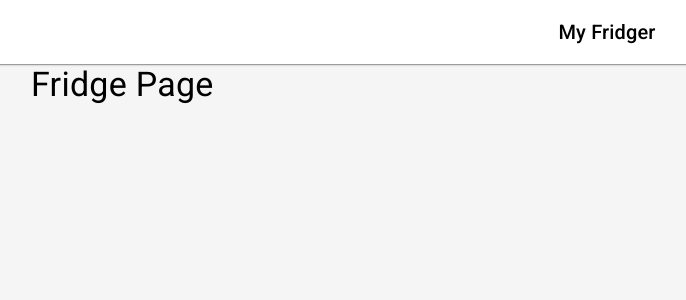
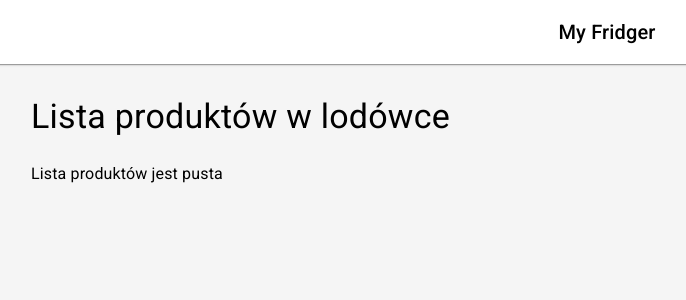
Before and after one commit to LukeZyte/my-fridger, a React (Vite) app: page /fridge in a window 1280 px wide. Shown: the top 300 px of the page, without its empty margins (33-719 px from the left). Built offline with nearby package versions, Linux system fonts and the light colour scheme.

Commit message:
added prod list

```diff
--- a/src/components/HeaderBar.tsx
+++ b/src/components/HeaderBar.tsx
@@ -1,5 +1,4 @@
-import { AppBar, Toolbar, Typography, Button } from "@mui/material";
-import { Link } from "react-router-dom";
+import { AppBar, Toolbar, Typography } from "@mui/material";
 
 export default function HeaderBar() {
   return (
--- /dev/null
+++ b/src/components/ProductItem.tsx
@@ -0,0 +1,23 @@
+import { Card, CardContent, Typography, Box } from "@mui/material";
+import type { Product } from "../model/Product";
+
+interface Props {
+  product: Product;
+}
+
+export default function ProductItem({ product }: Props) {
+  return (
+    <Card sx={{ mb: 2 }}>
+      <CardContent>
+        <Box sx={{ display: "flex", justifyContent: "space-between" }}>
+          <Typography variant="h6">{product.name}</Typography>
+          <Typography variant="body2">x{product.amount}</Typography>
+        </Box>
+
+        <Typography variant="body2" color="text.secondary">
+          Exp: {product.expirationDate.toLocaleDateString()}
+        </Typography>
+      </CardContent>
+    </Card>
+  );
+}
--- a/src/layout/MainLayout.tsx
+++ b/src/layout/MainLayout.tsx
@@ -7,7 +7,7 @@ export default function MainLayout() {
     <Box sx={{ minHeight: "100vh", bgcolor: "#f5f5f5" }}>
       <HeaderBar />
       <Container maxWidth="lg">
-        <Box mt={4}>
+        <Box sx={{ mt: 4 }}>
           <Outlet />
         </Box>
       </Container>
--- a/src/main.tsx
+++ b/src/main.tsx
@@ -2,6 +2,7 @@ import { StrictMode } from "react";
 import { createRoot } from "react-dom/client";
 import "./index.css";
 import App from "./App.tsx";
+import { ProductsProvider } from "./store/ProductsContext";
 
 import "@fontsource/roboto/300.css";
 import "@fontsource/roboto/400.css";
@@ -10,6 +11,8 @@ import "@fontsource/roboto/700.css";
 
 createRoot(document.getElementById("root")!).render(
   <StrictMode>
-    <App />
+    <ProductsProvider>
+      <App />
+    </ProductsProvider>
   </StrictMode>,
 );
--- /dev/null
+++ b/src/model/Product.ts
@@ -0,0 +1,6 @@
+export interface Product {
+  id: string;
+  name: string;
+  amount: number;
+  expirationDate: Date;
+}
--- a/src/pages/Fridge.tsx
+++ b/src/pages/Fridge.tsx
@@ -1,5 +1,24 @@
-import { Typography } from "@mui/material";
+import { Typography, Box } from "@mui/material";
+import { useProducts } from "../store/ProductsContext";
+import ProductItem from "../components/ProductItem";
+export default function Fridge() {
+  const { products } = useProducts();
 
-export default function Fridge() {
-  return <Typography variant="h4">Fridge Page</Typography>;
+  return (
+    <Box>
+      <Typography variant="h4" sx={{ mb: 3 }}>
+        Lista produktów w lodówce
+      </Typography>
+
+      {products.length === 0 ? (
+        <Typography color="text.secondary">
+          Lista produktów jest pusta
+        </Typography>
+      ) : (
+        products.map((product) => (
+          <ProductItem key={product.id} product={product} />
+        ))
+      )}
+    </Box>
+  );
 }
--- /dev/null
+++ b/src/store/ProductsContext.tsx
@@ -0,0 +1,64 @@
+import {
+  createContext,
+  useContext,
+  useEffect,
+  useState,
+  type ReactNode,
+} from "react";
+import type { Product } from "../model/Product";
+
+interface ProductsContextType {
+  products: Product[];
+  addProduct: (product: Product) => void;
+  removeProduct: (id: string) => void;
+}
+
+const ProductsContext = createContext<ProductsContextType | undefined>(
+  undefined,
+);
+
+const STORAGE_KEY = "fridge_products";
+
+export const ProductsProvider = ({ children }: { children: ReactNode }) => {
+  const [products, setProducts] = useState<Product[]>([]);
+
+  useEffect(() => {
+    const data = localStorage.getItem(STORAGE_KEY);
+    if (data) {
+      const parsed = JSON.parse(data);
+
+      const withDates = parsed.map((p: any) => ({
+        ...p,
+        expirationDate: new Date(p.expirationDate),
+      }));
+
+      setProducts(withDates);
+    }
+  }, []);
+
+  useEffect(() => {
+    localStorage.setItem(STORAGE_KEY, JSON.stringify(products));
+  }, [products]);
+
+  const addProduct = (product: Product) => {
+    setProducts((prev) => [...prev, product]);
+  };
+
+  const removeProduct = (id: string) => {
+    setProducts((prev) => prev.filter((p) => p.id !== id));
+  };
+
+  return (
+    <ProductsContext.Provider value={{ products, addProduct, removeProduct }}>
+      {children}
+    </ProductsContext.Provider>
+  );
+};
+
+export const useProducts = () => {
+  const context = useContext(ProductsContext);
+  if (!context) {
+    throw new Error("useProducts must be used within ProductsProvider");
+  }
+  return context;
+};
```
